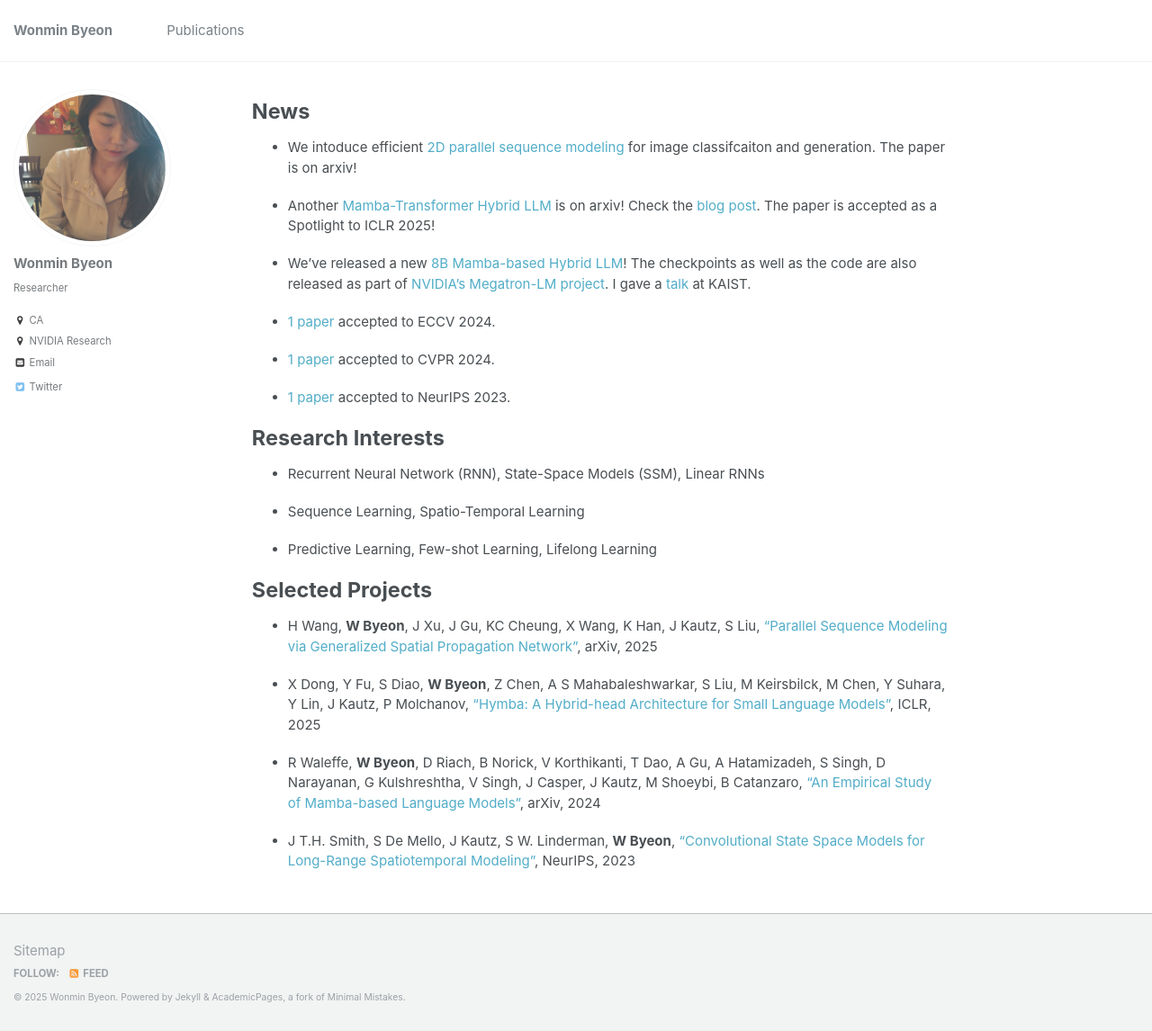
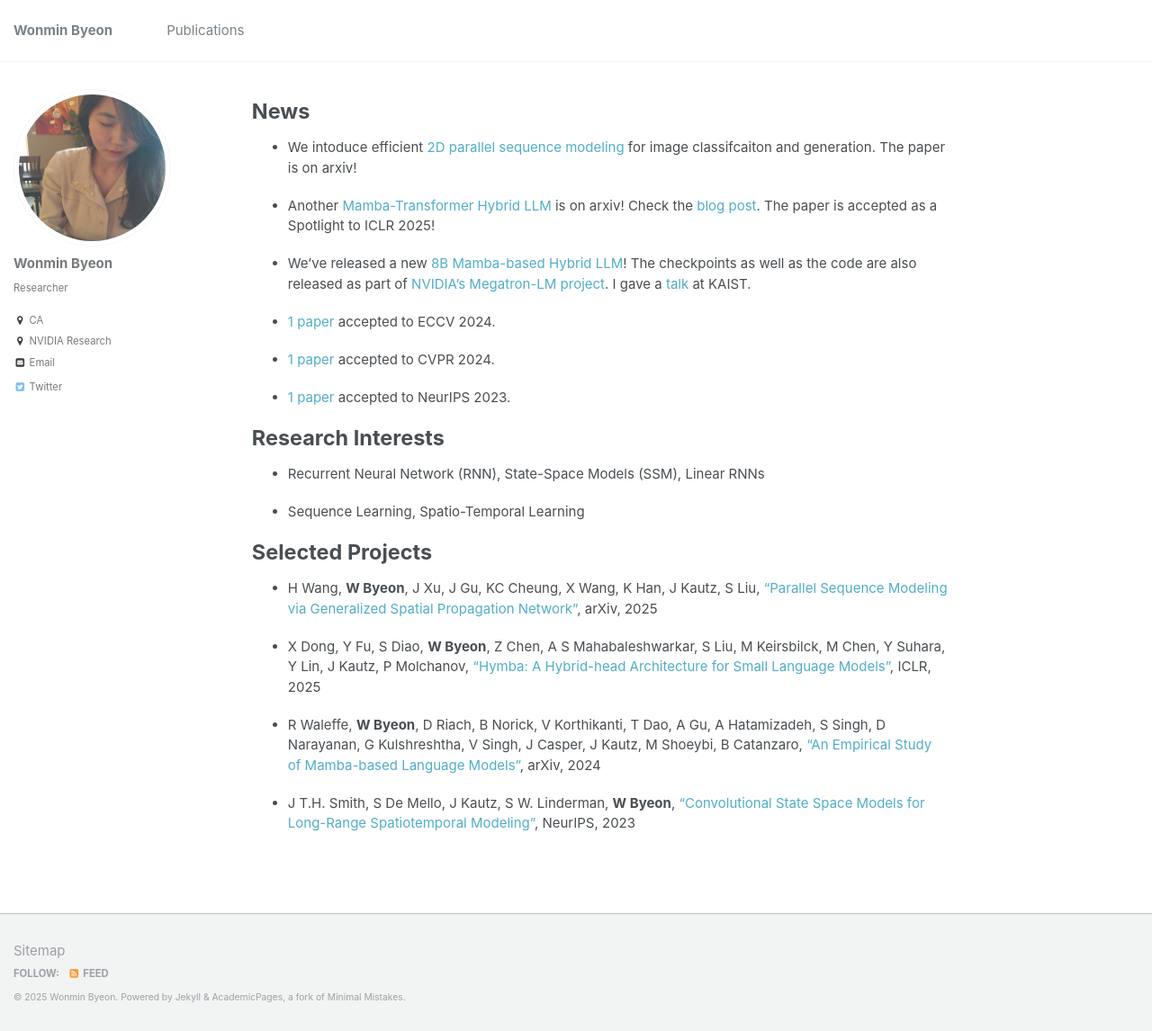
Before and after one commit to wonmin-byeon/wonmin-byeon.github.io, a Jekyll site: the page built from _pages/about.md, in a window 1280 px wide and 1146 px high. Shown: the whole window at 90% size. Built offline with Jekyll 4.4.1, drawn with Linux system fonts in a browser that asks for light colours.

```diff
--- a/_pages/about.md
+++ b/_pages/about.md
@@ -33,8 +33,6 @@ Research Interests
 
 * Sequence Learning, Spatio-Temporal Learning
 
-* Predictive Learning, Few-shot Learning, Lifelong Learning
-
 Selected Projects
 ======
 * H Wang, <b>W Byeon</b>, J Xu, J Gu, KC Cheung, X Wang, K Han, J Kautz, S Liu, ["Parallel Sequence Modeling via Generalized Spatial Propagation Network"](https://wonmin-byeon.github.io/publication/2025-gspn), arXiv, 2025
```
